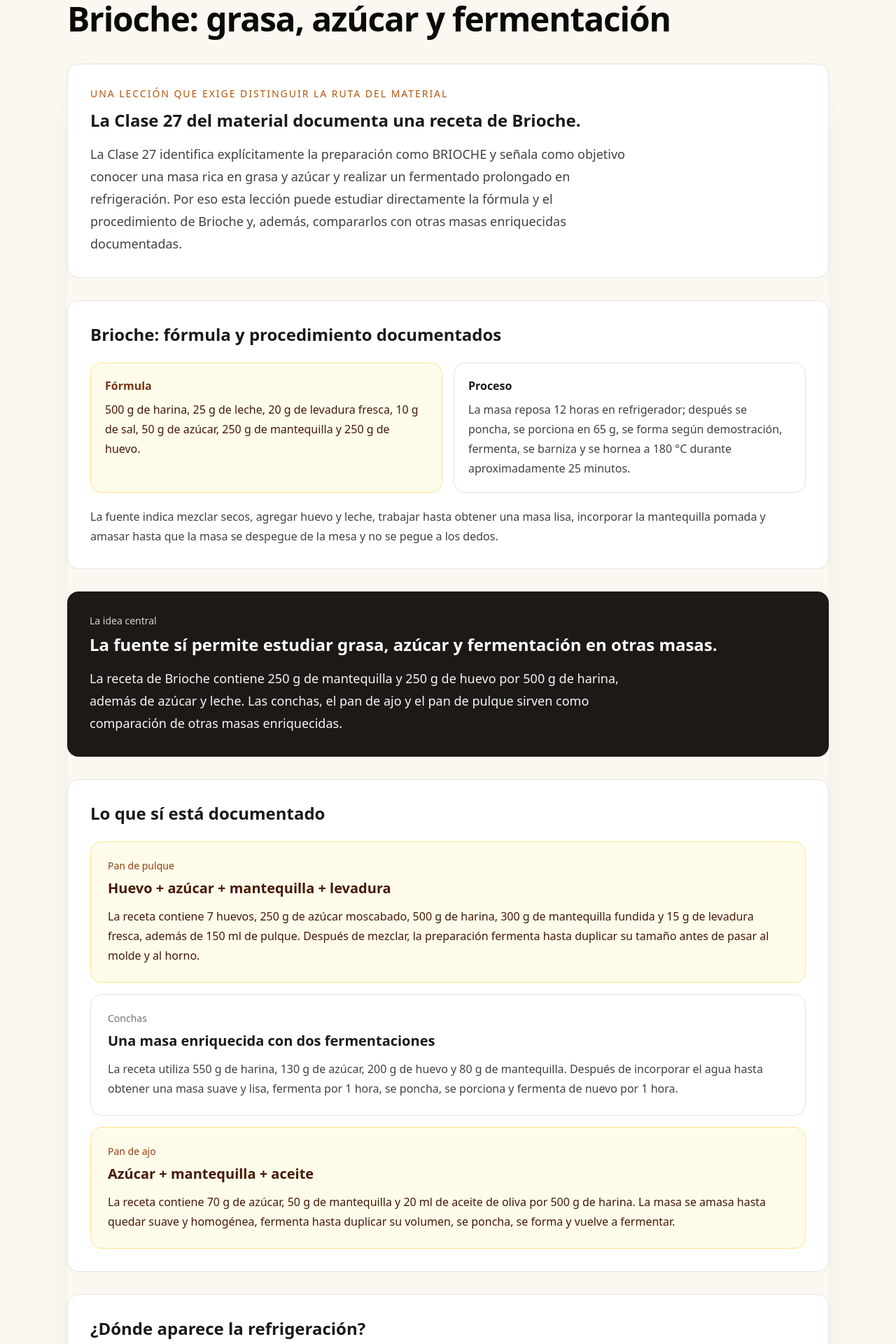
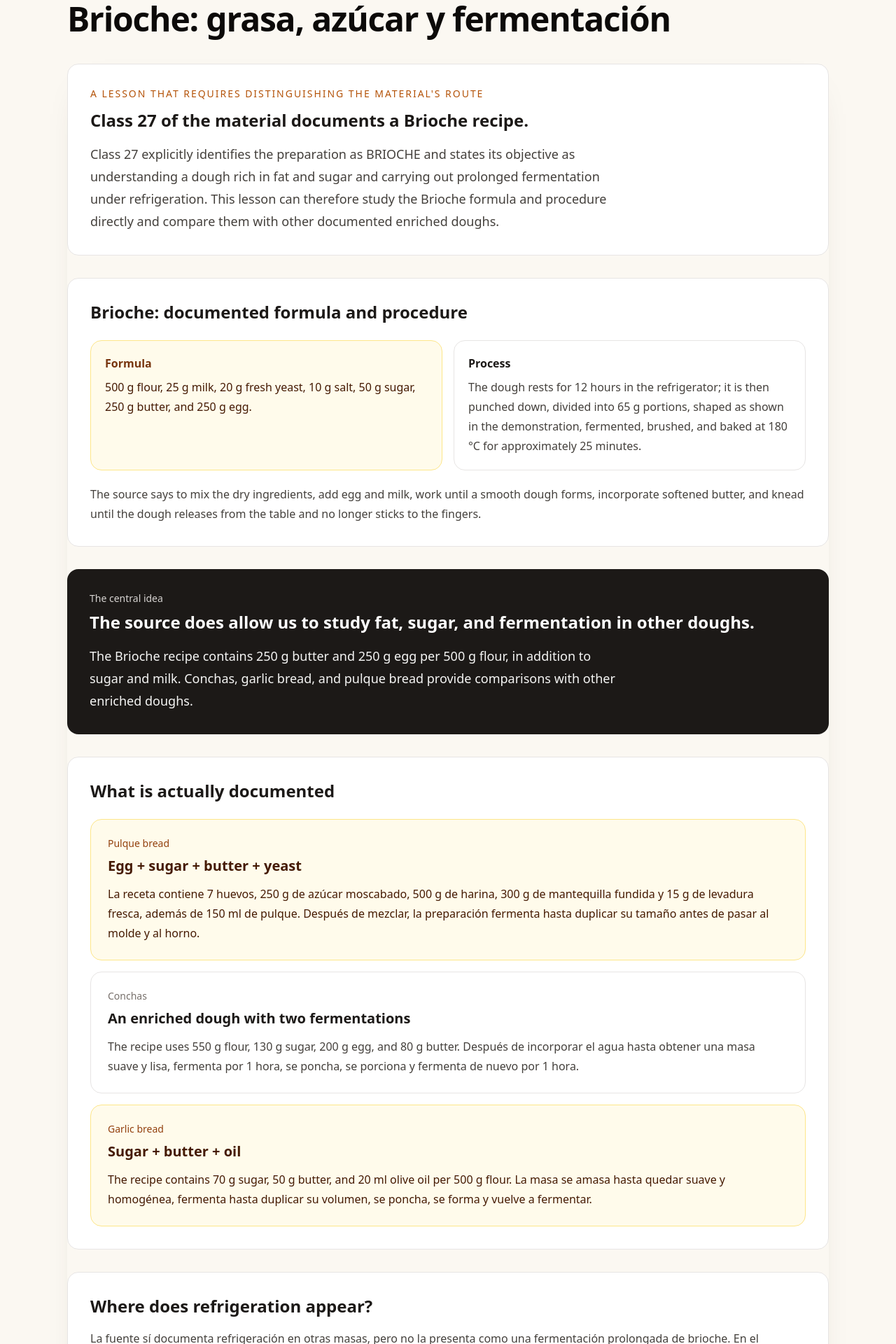
Before and after one commit to Drworm82/CursoPanadero, a Next.js app: page /leccion-brioche-grasa-azucar-fermentacion in a window 1280 px wide. Shown: the part 200-2120 px from the top of the page at 70% size. Built offline with nearby package versions, Linux system fonts and the light colour scheme; no server answers.

Commit message:
i18n: fully translate lesson 32

```diff
--- a/pages/leccion-brioche-grasa-azucar-fermentacion.js
+++ b/pages/leccion-brioche-grasa-azucar-fermentacion.js
@@ -1,50 +1,53 @@
+import { useRouter } from 'next/router';
 import CourseShell from '../components/course/CourseShell';
 
 export default function LessonThirtyTwoPage() {
+  const { locale = 'es' } = useRouter();
+  const isEn = locale === 'en';
   return (
     <CourseShell
-      eyebrow="Lección 32"
-      title="Brioche: grasa, azúcar y fermentación"
-      backHref="/modulo-4"
-      backLabel="Volver al módulo"
+      eyebrow={isEn ? "Lesson 32" : "Lección 32"}
+      title={isEn ? "Brioche: fat, sugar, and fermentation" : "Brioche: grasa, azúcar y fermentación"}
+      backHref={isEn ? "/en/modulo-4" : "/modulo-4"}
+      backLabel="Back to module"
     >
       <div className="space-y-8">
         <section className="rounded-2xl border border-stone-200 bg-white p-6 sm:p-8">
-          <p className="text-sm font-medium uppercase tracking-[0.14em] text-amber-700">Una lección que exige distinguir la ruta del material</p>
+          <p className="text-sm font-medium uppercase tracking-[0.14em] text-amber-700">A lesson that requires distinguishing the material's route</p>
           <h2 className="mt-3 text-2xl font-semibold text-stone-900">
-            La Clase 27 del material documenta una receta de Brioche.
+            Class 27 of the material documents a Brioche recipe.
           </h2>
           <p className="mt-4 max-w-3xl text-lg leading-8 text-stone-700">
-            La Clase 27 identifica explícitamente la preparación como BRIOCHE y señala como objetivo conocer una masa rica en grasa y azúcar y realizar un fermentado prolongado en refrigeración.
-            Por eso esta lección puede estudiar directamente la fórmula y el procedimiento de Brioche y, además, compararlos con otras masas enriquecidas documentadas.
+            Class 27 explicitly identifies the preparation as BRIOCHE and states its objective as understanding a dough rich in fat and sugar and carrying out prolonged fermentation under refrigeration.
+            This lesson can therefore study the Brioche formula and procedure directly and compare them with other documented enriched doughs.
           </p>
         </section>
 
         <section className="rounded-2xl border border-stone-200 bg-white p-6 sm:p-8">
-          <h2 className="text-2xl font-semibold text-stone-900">Brioche: fórmula y procedimiento documentados</h2>
+          <h2 className="text-2xl font-semibold text-stone-900">Brioche: documented formula and procedure</h2>
           <div className="mt-6 grid gap-4 md:grid-cols-2">
-            <div className="rounded-2xl border border-amber-200 bg-amber-50 p-5"><p className="font-semibold text-amber-900">Fórmula</p><p className="mt-2 leading-7 text-amber-950">500 g de harina, 25 g de leche, 20 g de levadura fresca, 10 g de sal, 50 g de azúcar, 250 g de mantequilla y 250 g de huevo.</p></div>
-            <div className="rounded-2xl border border-stone-200 bg-white p-5"><p className="font-semibold text-stone-900">Proceso</p><p className="mt-2 leading-7 text-stone-700">La masa reposa 12 horas en refrigerador; después se poncha, se porciona en 65 g, se forma según demostración, fermenta, se barniza y se hornea a 180 °C durante aproximadamente 25 minutos.</p></div>
+            <div className="rounded-2xl border border-amber-200 bg-amber-50 p-5"><p className="font-semibold text-amber-900">Formula</p><p className="mt-2 leading-7 text-amber-950">500 g flour, 25 g milk, 20 g fresh yeast, 10 g salt, 50 g sugar, 250 g butter, and 250 g egg.</p></div>
+            <div className="rounded-2xl border border-stone-200 bg-white p-5"><p className="font-semibold text-stone-900">Process</p><p className="mt-2 leading-7 text-stone-700">The dough rests for 12 hours in the refrigerator; it is then punched down, divided into 65 g portions, shaped as shown in the demonstration, fermented, brushed, and baked at 180 °C for approximately 25 minutes.</p></div>
           </div>
-          <p className="mt-5 leading-7 text-stone-700">La fuente indica mezclar secos, agregar huevo y leche, trabajar hasta obtener una masa lisa, incorporar la mantequilla pomada y amasar hasta que la masa se despegue de la mesa y no se pegue a los dedos.</p>
+          <p className="mt-5 leading-7 text-stone-700">The source says to mix the dry ingredients, add egg and milk, work until a smooth dough forms, incorporate softened butter, and knead until the dough releases from the table and no longer sticks to the fingers.</p>
         </section>
 
         <section className="rounded-2xl bg-stone-900 p-6 text-white sm:p-8">
-          <p className="text-sm font-medium text-stone-300">La idea central</p>
-          <h2 className="mt-2 text-2xl font-semibold">La fuente sí permite estudiar grasa, azúcar y fermentación en otras masas.</h2>
+          <p className="text-sm font-medium text-stone-300">The central idea</p>
+          <h2 className="mt-2 text-2xl font-semibold">The source does allow us to study fat, sugar, and fermentation in other doughs.</h2>
           <p className="mt-4 max-w-3xl text-lg leading-8 text-stone-100">
-            La receta de Brioche contiene 250 g de mantequilla y 250 g de huevo por 500 g de harina, además de azúcar y leche.
-            Las conchas, el pan de ajo y el pan de pulque sirven como comparación de otras masas enriquecidas.
+            The Brioche recipe contains 250 g butter and 250 g egg per 500 g flour, in addition to sugar and milk.
+            Conchas, garlic bread, and pulque bread provide comparisons with other enriched doughs.
           </p>
         </section>
 
         <section className="rounded-2xl border border-stone-200 bg-white p-6 sm:p-8">
-          <h2 className="text-2xl font-semibold text-stone-900">Lo que sí está documentado</h2>
+          <h2 className="text-2xl font-semibold text-stone-900">What is actually documented</h2>
 
           <div className="mt-6 space-y-4">
             <article className="rounded-2xl border border-amber-200 bg-amber-50 p-6">
-              <p className="text-sm font-medium text-amber-800">Pan de pulque</p>
-              <h3 className="mt-2 text-xl font-semibold text-amber-950">Huevo + azúcar + mantequilla + levadura</h3>
+              <p className="text-sm font-medium text-amber-800">Pulque bread</p>
+              <h3 className="mt-2 text-xl font-semibold text-amber-950">Egg + sugar + butter + yeast</h3>
               <p className="mt-3 leading-7 text-amber-950">
                 La receta contiene 7 huevos, 250 g de azúcar moscabado, 500 g de harina, 300 g de mantequilla
                 fundida y 15 g de levadura fresca, además de 150 ml de pulque. Después de mezclar, la preparación
@@ -54,19 +57,19 @@ export default function LessonThirtyTwoPage() {
 
             <article className="rounded-2xl border border-stone-200 bg-white p-6">
               <p className="text-sm font-medium text-stone-500">Conchas</p>
-              <h3 className="mt-2 text-xl font-semibold text-stone-900">Una masa enriquecida con dos fermentaciones</h3>
+              <h3 className="mt-2 text-xl font-semibold text-stone-900">An enriched dough with two fermentations</h3>
               <p className="mt-3 leading-7 text-stone-700">
-                La receta utiliza 550 g de harina, 130 g de azúcar, 200 g de huevo y 80 g de mantequilla.
+                The recipe uses 550 g flour, 130 g sugar, 200 g egg, and 80 g butter.
                 Después de incorporar el agua hasta obtener una masa suave y lisa, fermenta por 1 hora, se poncha,
                 se porciona y fermenta de nuevo por 1 hora.
               </p>
             </article>
 
             <article className="rounded-2xl border border-amber-200 bg-amber-50 p-6">
-              <p className="text-sm font-medium text-amber-800">Pan de ajo</p>
-              <h3 className="mt-2 text-xl font-semibold text-amber-950">Azúcar + mantequilla + aceite</h3>
+              <p className="text-sm font-medium text-amber-800">Garlic bread</p>
+              <h3 className="mt-2 text-xl font-semibold text-amber-950">Sugar + butter + oil</h3>
               <p className="mt-3 leading-7 text-amber-950">
-                La receta contiene 70 g de azúcar, 50 g de mantequilla y 20 ml de aceite de oliva por 500 g de harina.
+                The recipe contains 70 g sugar, 50 g butter, and 20 ml olive oil per 500 g flour.
                 La masa se amasa hasta quedar suave y homogénea, fermenta hasta duplicar su volumen, se poncha,
                 se forma y vuelve a fermentar.
               </p>
@@ -75,7 +78,7 @@ export default function LessonThirtyTwoPage() {
         </section>
 
         <section className="rounded-2xl border border-stone-200 bg-white p-6 sm:p-8">
-          <h2 className="text-2xl font-semibold text-stone-900">¿Dónde aparece la refrigeración?</h2>
+          <h2 className="text-2xl font-semibold text-stone-900">Where does refrigeration appear?</h2>
           <p className="mt-4 leading-7 text-stone-700">
             La fuente sí documenta refrigeración en otras masas, pero no la presenta como una fermentación prolongada
             de brioche. En el croissant, la masa fermenta 45 minutos, se poncha y se refrigera 20 minutos antes del
@@ -83,7 +86,7 @@ export default function LessonThirtyTwoPage() {
             empaste y las vueltas.
           </p>
           <div className="mt-5 rounded-2xl bg-stone-100 p-5">
-            <p className="font-semibold text-stone-900">Distinción importante</p>
+            <p className="font-semibold text-stone-900">Important distinction</p>
             <p className="mt-2 leading-7 text-stone-700">
               La presencia de refrigeración en estas recetas no permite afirmar, a partir de esta fuente, que exista
               una técnica general de “fermentación prolongada en refrigeración” para masas enriquecidas.
@@ -92,11 +95,11 @@ export default function LessonThirtyTwoPage() {
         </section>
 
         <section className="rounded-2xl border border-stone-200 bg-white p-6 sm:p-8">
-          <h2 className="text-2xl font-semibold text-stone-900">¿Qué debes observar?</h2>
+          <h2 className="text-2xl font-semibold text-stone-900">What should you observe?</h2>
 
           <div className="mt-5 space-y-5">
             <div className="rounded-2xl bg-amber-50 p-5">
-              <p className="font-semibold text-amber-900">1. La cantidad no es la misma en todas las recetas</p>
+              <p className="font-semibold text-amber-900">1. The quantity is not the same in every recipe</p>
               <p className="mt-2 leading-7 text-amber-950">
                 Conchas, pan de ajo y pan de pulque incorporan azúcar y grasa, pero sus cantidades y demás
                 ingredientes son diferentes.
@@ -104,7 +107,7 @@ export default function LessonThirtyTwoPage() {
             </div>
 
             <div className="rounded-2xl bg-stone-100 p-5">
-              <p className="font-semibold text-stone-900">2. La fermentación se describe mediante señales y tiempos concretos</p>
+              <p className="font-semibold text-stone-900">2. Fermentation is described through concrete signals and times</p>
               <p className="mt-2 leading-7 text-stone-700">
                 La fuente utiliza tanto tiempos definidos —por ejemplo, 1 hora en cada fermentación de las conchas—
                 como señales de volumen, como “hasta que duplique su tamaño” en el pan de pulque y el pan de ajo.
@@ -112,7 +115,7 @@ export default function LessonThirtyTwoPage() {
             </div>
 
             <div className="rounded-2xl bg-stone-100 p-5">
-              <p className="font-semibold text-stone-900">3. Refrigerar no significa automáticamente fermentar durante más tiempo</p>
+              <p className="font-semibold text-stone-900">3. Refrigerating does not automatically mean fermenting for longer</p>
               <p className="mt-2 leading-7 text-stone-700">
                 En las recetas documentadas, la refrigeración aparece como una etapa concreta dentro del manejo del
                 croissant y del pan danés. La fuente no explica una teoría general de fermentación en frío.
@@ -120,17 +123,17 @@ export default function LessonThirtyTwoPage() {
             </div>
 
             <div className="rounded-2xl bg-stone-100 p-5">
-              <p className="font-semibold text-stone-900">4. Distingue la receta de brioche de las demás masas enriquecidas</p>
+              <p className="font-semibold text-stone-900">4. Distinguish the Brioche recipe from the other enriched doughs</p>
               <p className="mt-2 leading-7 text-stone-700">
-                La receta de Brioche está identificada explícitamente en la Clase 27; las otras preparaciones se mantienen como comparaciones y no se rebautizan como brioche.
+                The Brioche recipe is explicitly identified in Class 27; the other preparations remain comparisons and are not renamed as Brioche.
               </p>
             </div>
           </div>
         </section>
 
         <section className="rounded-2xl border border-dashed border-stone-300 bg-stone-50 p-6 sm:p-8">
-          <p className="text-sm font-medium text-amber-800">Práctica de comparación</p>
-          <h2 className="mt-2 text-xl font-semibold text-stone-900">Compara la fórmula y el manejo del brioche</h2>
+          <p className="text-sm font-medium text-amber-800">Comparison practice</p>
+          <h2 className="mt-2 text-xl font-semibold text-stone-900">Compare Brioche formula and handling</h2>
           <p className="mt-2 leading-7 text-stone-600">
             Compara la receta de Brioche con conchas, pan de ajo y pan de pulque. Registra harina, azúcar, huevo, mantequilla
             u otra grasa, líquido adicional, levadura y etapas de fermentación. Después identifica qué elementos son
@@ -139,34 +142,34 @@ export default function LessonThirtyTwoPage() {
         </section>
 
         <section className="rounded-2xl border border-amber-200 bg-amber-50 p-6 sm:p-8">
-          <p className="text-sm font-medium text-amber-900">Límite de esta fuente</p>
-          <h2 className="mt-2 text-xl font-semibold text-amber-950">La receta de Brioche sí está documentada.</h2>
+          <p className="text-sm font-medium text-amber-900">Source boundary</p>
+          <h2 className="mt-2 text-xl font-semibold text-amber-950">The Brioche recipe is documented.</h2>
           <p className="mt-3 max-w-3xl leading-7 text-amber-950">
-            La Clase 27 proporciona receta, cantidades y procedimiento. El formado se remite a la demostración de clase.
+            Class 27 provides the recipe, quantities, and procedure. Shaping is referred to the class demonstration.
             El objetivo de la clase menciona un fermentado prolongado en refrigeración y la receta indica 12 horas
             de reposo en refrigerador; la fuente no desarrolla una explicación teórica adicional sobre ese manejo.
           </p>
         </section>
 
         <section className="rounded-2xl border border-dashed border-stone-300 bg-stone-50 p-6 sm:p-8">
-          <p className="text-sm font-medium text-amber-800">Actividad guiada</p>
-          <h2 className="mt-2 text-xl font-semibold text-stone-900">Haz, observa y registra</h2>
-          <p className="mt-2 leading-7 text-stone-600">Antes de mirar el procedimiento, predice qué etapas serán especialmente importantes en una masa con mantequilla y azúcar. Después contrasta tu predicción con la secuencia documentada.</p>
+          <p className="text-sm font-medium text-amber-800">Guided activity</p>
+          <h2 className="mt-2 text-xl font-semibold text-stone-900">Do, observe, and record</h2>
+          <p className="mt-2 leading-7 text-stone-600">Before looking at the procedure, predict which stages will be especially important in a dough with butter and sugar. Then compare your prediction with the documented sequence.</p>
         </section>
 
         <section className="rounded-2xl border border-stone-200 bg-white p-6 sm:p-8">
-          <p className="text-sm font-medium text-stone-500">Comprueba tu aprendizaje</p>
-          <h2 className="mt-2 text-xl font-semibold text-stone-900">Explica la secuencia</h2>
+          <p className="text-sm font-medium text-stone-500">Check your learning</p>
+          <h2 className="mt-2 text-xl font-semibold text-stone-900">Explain the sequence</h2>
           <div className="mt-4 space-y-3 text-stone-700">
-            <p>1. ¿Qué ocurre antes de incorporar la mantequilla pomada?</p>
-            <p>2. ¿Cuánto dura el reposo refrigerado indicado por la fuente?</p>
-            <p>3. ¿Qué operaciones siguen al reposo y antes del horneado?</p>
+            <p>1. What happens before the softened butter is incorporated?</p>
+            <p>2. How long is the refrigerated rest specified by the source?</p>
+            <p>3. What operations follow the rest and occur before baking?</p>
           </div>
         </section>
 
         <section className="rounded-2xl bg-stone-900 p-6 text-white sm:p-8">
-          <p className="text-sm font-medium text-stone-300">Al terminar</p>
-          <h2 className="mt-2 text-2xl font-semibold">Lo que debes llevarte de esta lección</h2>
+          <p className="text-sm font-medium text-stone-300">At the end</p>
+          <h2 className="mt-2 text-2xl font-semibold">What you should take away from this lesson</h2>
           <div className="mt-5 space-y-4 text-stone-100">
             <p className="leading-7">
               <strong>Las masas enriquecidas del curso sí están documentadas:</strong> conchas, pan de ajo y pan de
@@ -181,14 +184,14 @@ export default function LessonThirtyTwoPage() {
               concretas de su proceso.
             </p>
             <p className="leading-7">
-              <strong>Brioche está documentado:</strong> la fuente proporciona fórmula, reposo refrigerado, porcionado, fermentación, barnizado y horneado; el formado se remite a la demostración.
-              La lección no convierte las comparaciones con otras masas en una receta o teoría que la fuente no desarrolla.
+              <strong>Brioche está documentado:</strong> the source provides the formula, refrigerated rest, portioning, fermentation, brushing, and baking; shaping is referred to the demonstration.
+              The lesson does not turn comparisons with other doughs into a recipe or theory that the source does not develop.
             </p>
           </div>
         </section>
 
         <section className="rounded-2xl border border-stone-200 bg-white p-6">
-          <p className="text-sm font-medium text-stone-500">Nota sobre la fuente</p>
+          <p className="text-sm font-medium text-stone-500">Source note</p>
           <p className="mt-2 leading-7 text-stone-700">
             Los datos de composición y procedimiento proceden de las recetas de pan de pulque, conchas, pan de ajo,
             croissant y pan danés en data/recetas.js. La organización comparativa de esta lección sigue la ruta del
@@ -198,8 +201,8 @@ export default function LessonThirtyTwoPage() {
         </section>
 
         <section className="rounded-2xl border border-stone-200 bg-white p-6 sm:p-8">
-          <p className="text-sm font-medium uppercase tracking-[0.14em] text-amber-700">Siguiente lección</p>
-          <h2 className="mt-2 text-2xl font-semibold text-stone-900">Bagels y pita: el formato cambia el proceso</h2>
+          <p className="text-sm font-medium uppercase tracking-[0.14em] text-amber-700">Next lesson</p>
+          <h2 className="mt-2 text-2xl font-semibold text-stone-900">Bagels and pita: format changes the process</h2>
           <p className="mt-3 max-w-3xl leading-7 text-stone-700">
             La siguiente lección deberá comprobar primero qué información existe realmente sobre bagels y pita antes
             de atribuirles procedimientos o técnicas específicas.
@@ -208,7 +211,7 @@ export default function LessonThirtyTwoPage() {
             href="/modulo-4"
             className="mt-5 inline-flex rounded-full bg-stone-900 px-5 py-3 text-sm font-medium text-white hover:bg-stone-800"
           >
-            Volver al Módulo 4 →
+            Back to Module 4 →
           </a>
         </section>
       </div>
```
